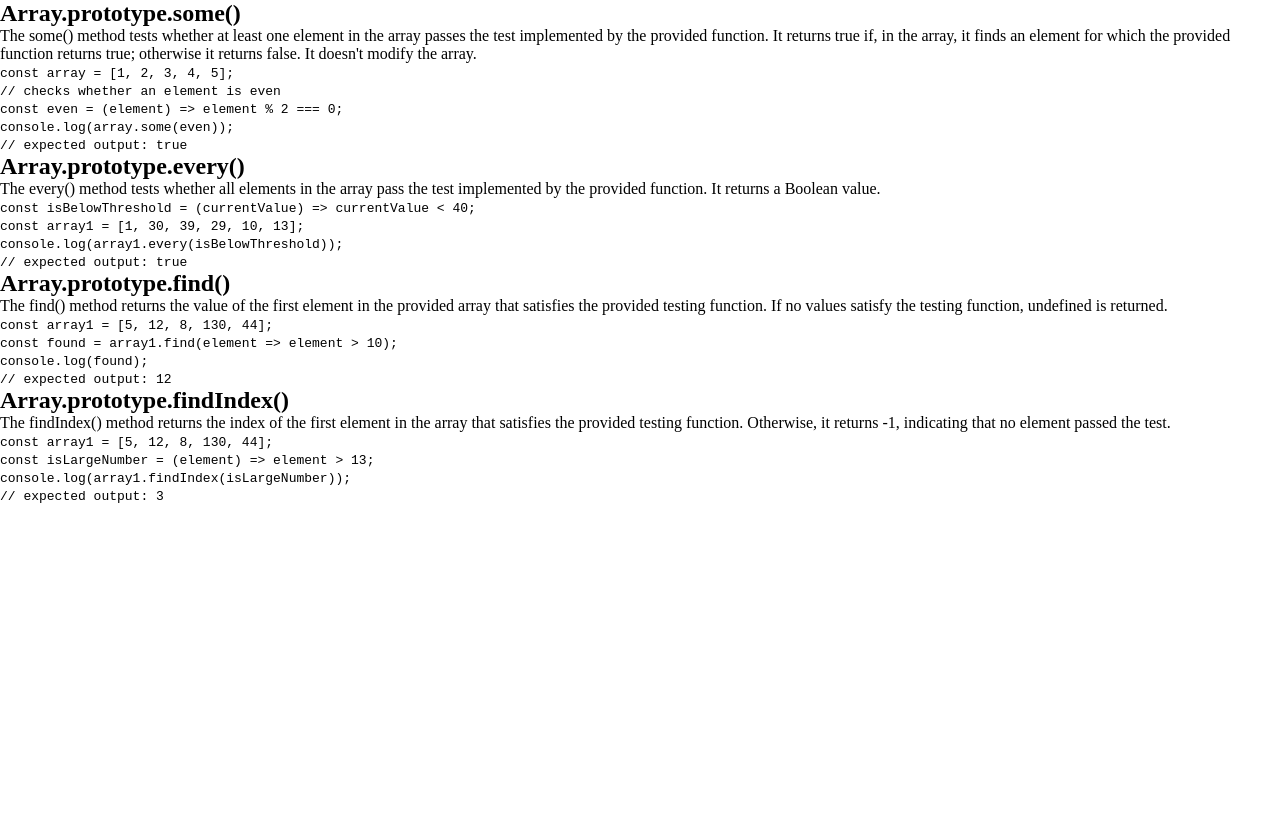
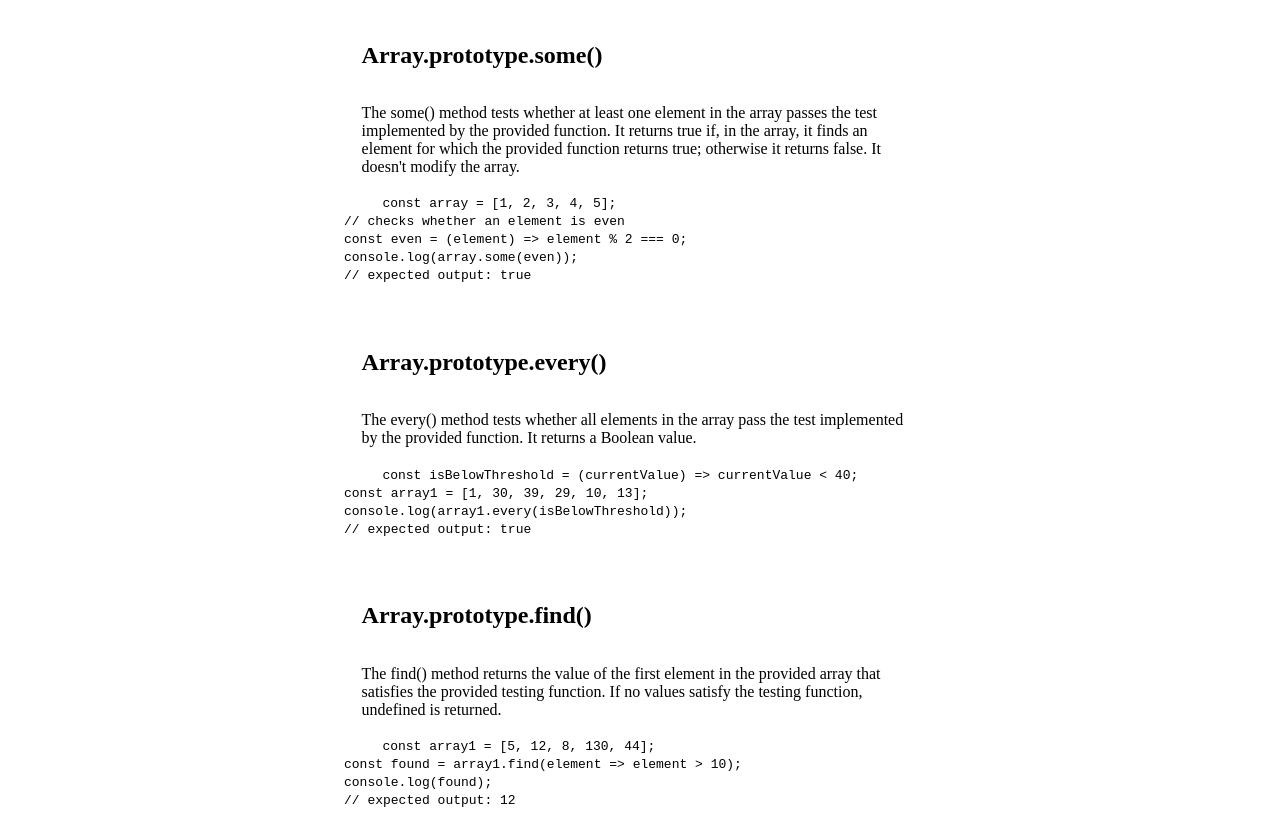
Before and after one commit to vivekmehto/array-cardio2, a plain HTML site: page index.html in a window 1280 px wide. Shown: the top 835 px of the page. Before the commit the page ends 800 px from the top, so only its background shows below. Drawn offline with Linux system fonts and the light colour scheme.

Commit message:
Update style.css

```diff
--- a/style.css
+++ b/style.css
@@ -3,3 +3,22 @@
   padding: 0;
   box-sizing: border-box;
 }
+
+section {
+  width: 50%;
+  margin: auto;
+  padding: 1.5rem;
+}
+
+h2 {
+  padding: 1.1rem;
+}
+
+p {
+  padding: 1.1rem;
+}
+
+code {
+  margin: 1.2rem;
+  padding: 1.2rem;
+}
```
